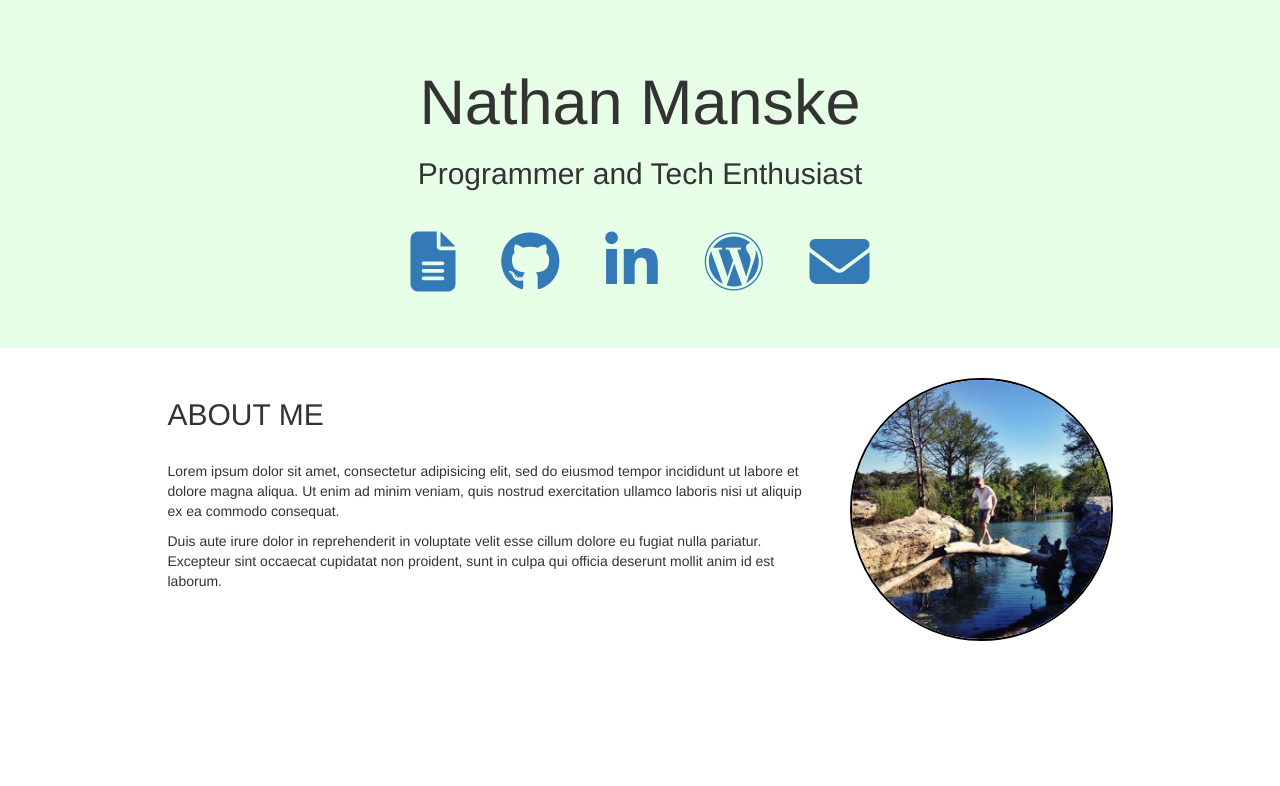
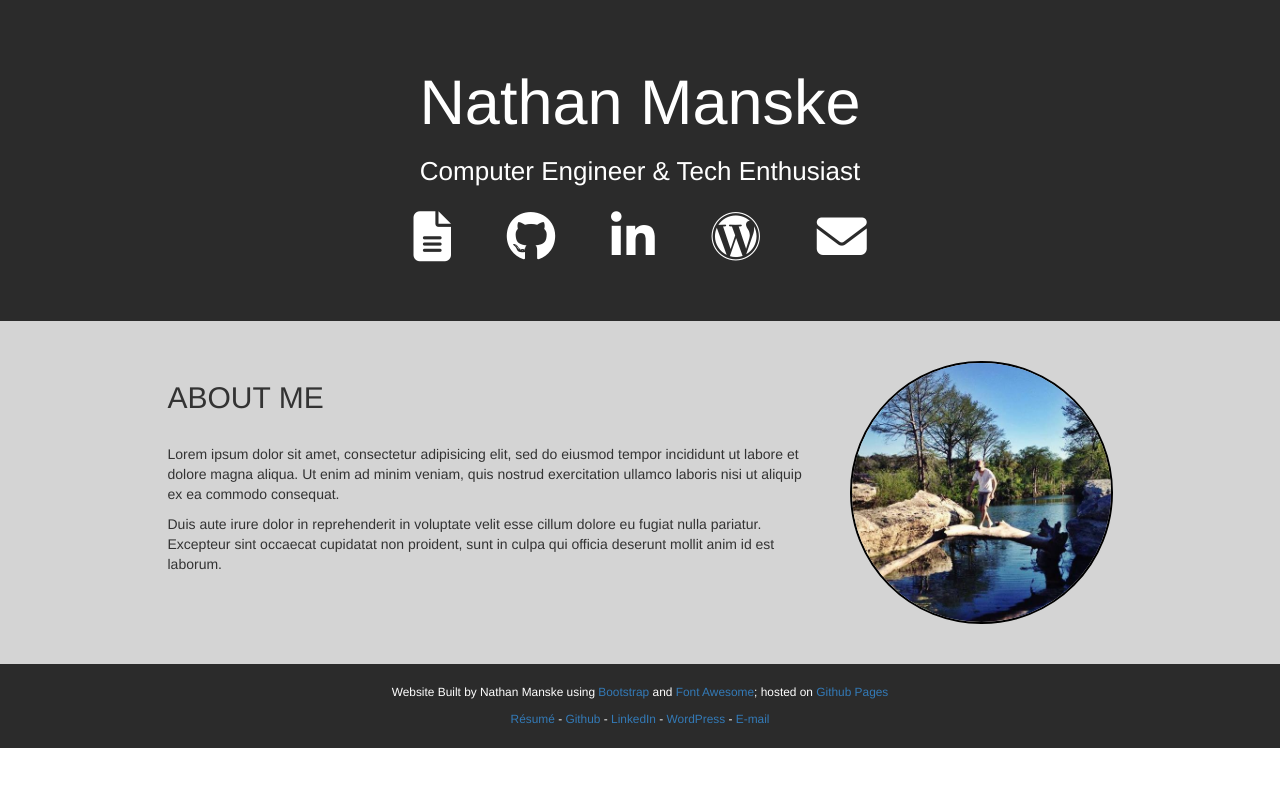
Before and after one commit to nmanske/nmanske.me, a plain HTML site: page index.html in a window 1280 px wide. Drawn offline with nearby package versions, Linux system fonts and the light colour scheme.

Commit message:
Added footer and Resume icon, changed color palette

```diff
--- a/index.html
+++ b/index.html
@@ -22,16 +22,17 @@
 
         <div class="jumbotron">
             <div class="container">
-                <div class="col-md-12 title">
+                <div class="title col-md-12">
                     <h1 class="text-center">Nathan Manske</h1>
-                    <h2 class="text-center">Programmer and Tech Enthusiast</h2>
+                    <h2 class="text-center">Computer Engineer & Tech Enthusiast</h2>
                 </div>
-                <div class="info-icons text-center">
-                    <a href="#" title="Résumé" target="_blank" class="btn btn-xl"><i class="fa fa-file-text" aria-hidden="true"></i></a>
-                    <a href="http://www.github.com/nmanske" title="Github" target="_blank" class="btn btn-xl"><i class="fa fa-github" aria-hidden="true"></i></a>
-                    <a href="http://www.linkedin.com/in/nmanske" title="LinkedIn" target="_blank" class="btn btn-xl"><i class="fa fa-linkedin" aria-hidden="true"></i></a>
-                    <a href="#" title="Wordpress" target="_blank" class="btn btn-xl"><i class="fa fa-wordpress fa-5" aria-hidden="true"></i></a>
-                    <a href="mailto:nathaniel.manske@gmail.com" title="E-mail" class="btn btn-xl"><i class="fa fa-envelope" aria-hidden="true"></i></a>
+                <br>
+                <div class="text-center">
+                    <a href="./static/docs/Manske_Resume.pdf" title="Résumé" target="_blank" class="btn btn-custom"><i class="fa fa-file-text" aria-hidden="true"></i></a>
+                    <a href="http://github.com/nmanske" title="Github" target="_blank" class="btn btn-custom"><i class="fa fa-github" aria-hidden="true"></i></a>
+                    <a href="http://linkedin.com/in/nmanske" title="LinkedIn" target="_blank" class="btn btn-custom"><i class="fa fa-linkedin" aria-hidden="true"></i></a>
+                    <a href="#" title="WordPress" target="_blank" class="btn btn-custom"><i class="fa fa-wordpress fa-5" aria-hidden="true"></i></a>
+                    <a href="mailto:nathaniel.manske@gmail.com" title="E-mail" class="btn btn-custom"><i class="fa fa-envelope" aria-hidden="true"></i></a>
                 </div>
             </div>
         </div>
@@ -46,7 +47,7 @@
                         <p class="text-lg">Duis aute irure dolor in reprehenderit in voluptate velit esse cillum dolore eu fugiat nulla pariatur. Excepteur sint occaecat cupidatat non proident, sunt in culpa qui officia deserunt mollit anim id est laborum.</p>
                     </div>
                     <div class="col-md-3">
-                    <img class="img-responsive img-circle" src="./static/images/me.jpg"style="border:2px solid black"/>
+                    <img class="img-responsive img-circle" src="./static/images/me.jpg" />
                     </div>
                 </div>
             </div>
@@ -56,5 +57,14 @@
 
         </div>
 
+        <div class="footer text-center small">
+            <div class="container">
+                <div class="row">
+                    <p>Website Built by Nathan Manske using <a href="http://getbootstrap.com/">Bootstrap</a> and <a href="http://fontawesome.io/">Font Awesome</a>; hosted on <a href="https://pages.github.com/">Github Pages</a></p>
+                    <p><a href="./static/docs/Manske_Resume.pdf" target="_blank">Résumé</a> - <a href="http://github.com/nmanske">Github</a> - <a href="http://linkedin.com/in/nmanske">LinkedIn</a> - <a href=#>WordPress</a> - <a href="mailto:nathaniel.manske@gmail.com">E-mail</a></p>
+                </div>
+            </div>
+        </div>
+
     </body>
 </html>
--- a/static/styles/main.css
+++ b/static/styles/main.css
@@ -1,22 +1,42 @@
 .jumbotron {
-    background-color: #e6ffe6;
-    padding-bottom: 20px;
+    color: white;
+    background-color: #2B2B2B;
+    padding-bottom: 40px;
+    margin-bottom: 0;
 }
 
-.title {
-
+.title h2{
+    font-size: 26px;
 }
 
-.btn-xl {
-    padding: 20px 20px;
-    font-size: 60px;
+.btn-custom {
+    color: white;
+    font-size: 50px;
+    padding-left: 25px;
+    padding-right: 25px;
+}
+
+.btn-custom:hover {
+    color: #7F7F7F;
 }
 
 .about-section {
-    margin: 0;
-    background: #fff;
+    background-color: #D4D4D4;
+    padding-top: 40px;
+    padding-bottom: 40px;
+}
+
+.about-section img {
+    border:2px solid black;
 }
 
 .portfolio-section {
 
 }
+
+.footer {
+    color: white;
+    background-color: #2B2B2B;
+    padding-top: 20px;
+    padding-bottom: 10px;
+}
```
Also changed, not shown: 1 other file.
